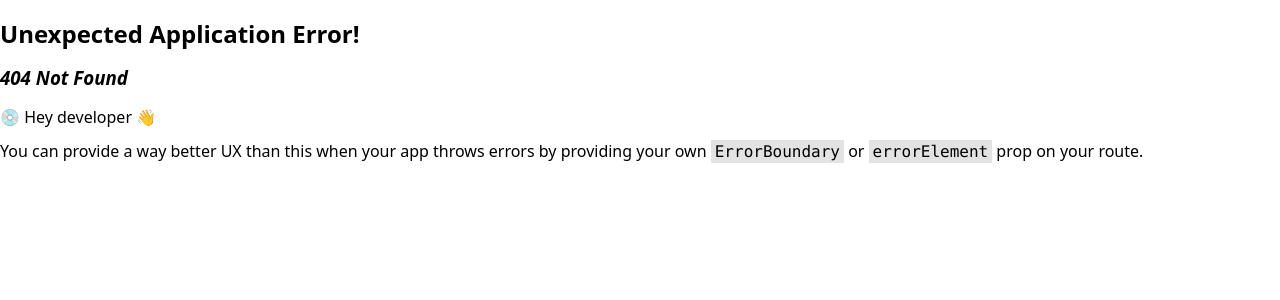
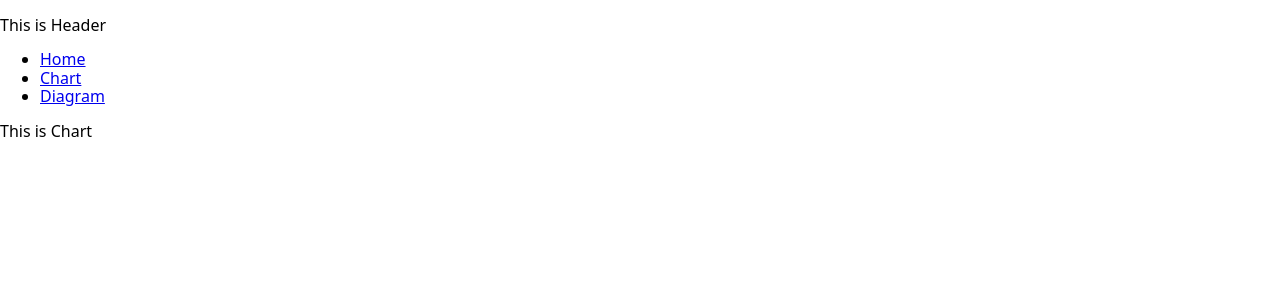
Before and after one commit to KrzysztofRozbicki/goit-wallet-grupa-03-frontend, a React (Vite) app: page /goit-wallet-grupa-03-frontend/chart in a window 1280 px wide. Before the commit this address had no page. Shown: the top 300 px of the page. Built offline with nearby package versions, Linux system fonts and the light colour scheme.

Commit message:
create the template for routing

```diff
--- a/src/components/App.jsx
+++ b/src/components/App.jsx
@@ -1,34 +1,37 @@
-import { createBrowserRouter, RouterProvider, Outlet } from 'react-router-dom';
-import Header from './Header/Header';
+import { createBrowserRouter, RouterProvider } from 'react-router-dom';
+
+import DashboardPage from './DashboardPage/DashboardPage';
+import Chart from './Chart/Chart';
+import DiagramTab from './DiagramTab/DiagramTab';
 import HomeTab from './HomeTab/HomeTab';
 import LoginPage from './LoginPage/LoginPage';
 import RegistrationPage from './RegistrationPage/RegistrationPage';
 
-const Dashboard = () => {
-  return (
-    <>
-      <Header />
-      <Outlet />
-    </>
-  );
-};
-
 const router = createBrowserRouter([
   {
+    path: 'goit-wallet-grupa-03-frontend/login',
+    element: <LoginPage />,
+  },
+  {
+    path: 'goit-wallet-grupa-03-frontend/register',
+    element: <RegistrationPage />,
+  },
+
+  {
     path: 'goit-wallet-grupa-03-frontend/',
-    element: <Dashboard />,
+    element: <DashboardPage />,
     children: [
       {
         path: '',
         element: <HomeTab />,
       },
       {
-        path: 'login',
-        element: <LoginPage />,
+        path: 'chart',
+        element: <Chart />,
       },
       {
-        path: 'registration',
-        element: <RegistrationPage />,
+        path: 'diagram',
+        element: <DiagramTab />,
       },
     ],
   },
--- a/src/components/Chart/Chart.jsx
+++ b/src/components/Chart/Chart.jsx
@@ -0,0 +1,9 @@
+const Chart = () => {
+  return (
+    <>
+      <p> This is Chart</p>
+    </>
+  );
+};
+
+export default Chart;
--- a/src/components/DashboardPage/DashboardPage.jsx
+++ b/src/components/DashboardPage/DashboardPage.jsx
@@ -0,0 +1,14 @@
+import Header from '../Header/Header';
+
+import { Outlet } from 'react-router-dom';
+
+export const DashboardPage = () => {
+  return (
+    <>
+      <Header />
+      <Outlet />
+    </>
+  );
+};
+
+export default DashboardPage;
--- a/src/components/DiagramTab/DiagramTab.jsx
+++ b/src/components/DiagramTab/DiagramTab.jsx
@@ -0,0 +1,9 @@
+const DiagramTab = () => {
+  return (
+    <>
+      <p> This is Chart</p>
+    </>
+  );
+};
+
+export default DiagramTab;
--- a/src/components/Header/Header.jsx
+++ b/src/components/Header/Header.jsx
@@ -10,10 +10,10 @@ const Header = () => {
             <Link to={''}>Home</Link>
           </li>
           <li>
-            <Link to={'login'}>Login</Link>
+            <Link to={'chart'}>Chart</Link>
           </li>
           <li>
-            <Link to={'registration'}>registration</Link>
+            <Link to={'diagram'}>Diagram</Link>
           </li>
         </ul>
       </nav>
```
Also changed, not shown: 3 other files (tests, documents, lock files or other folders).
